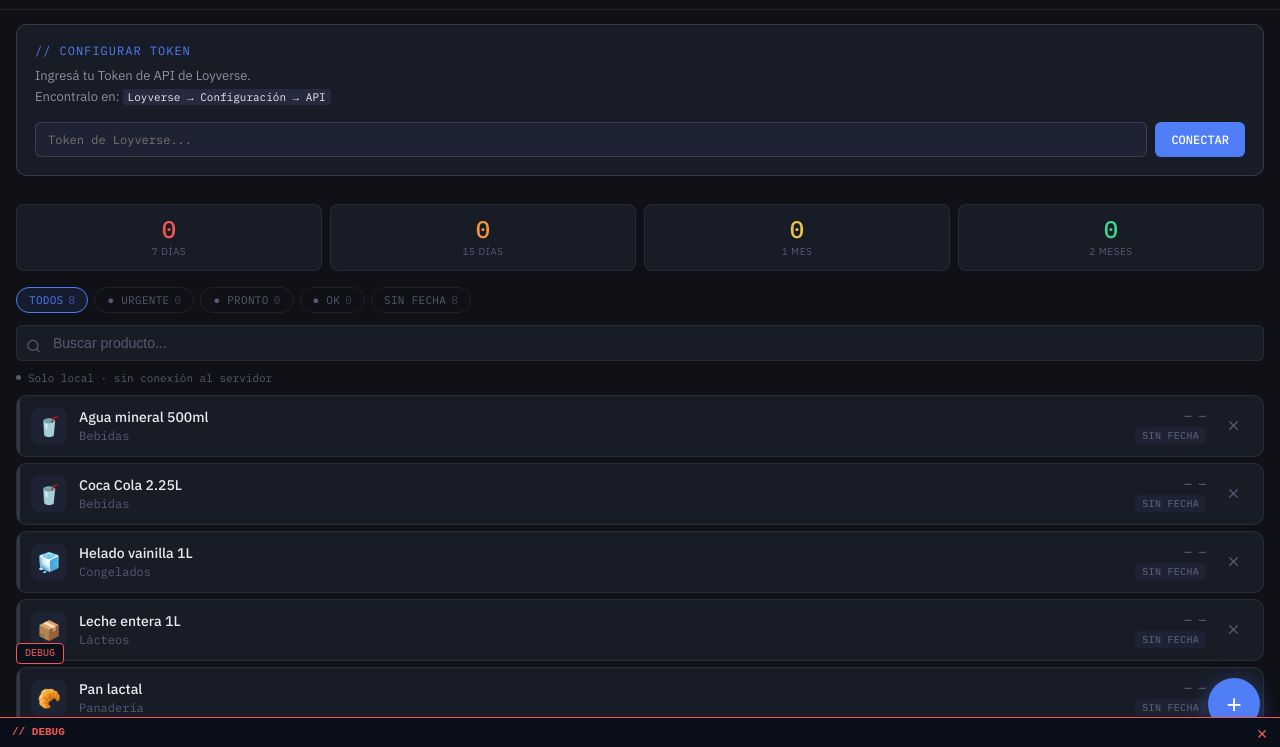
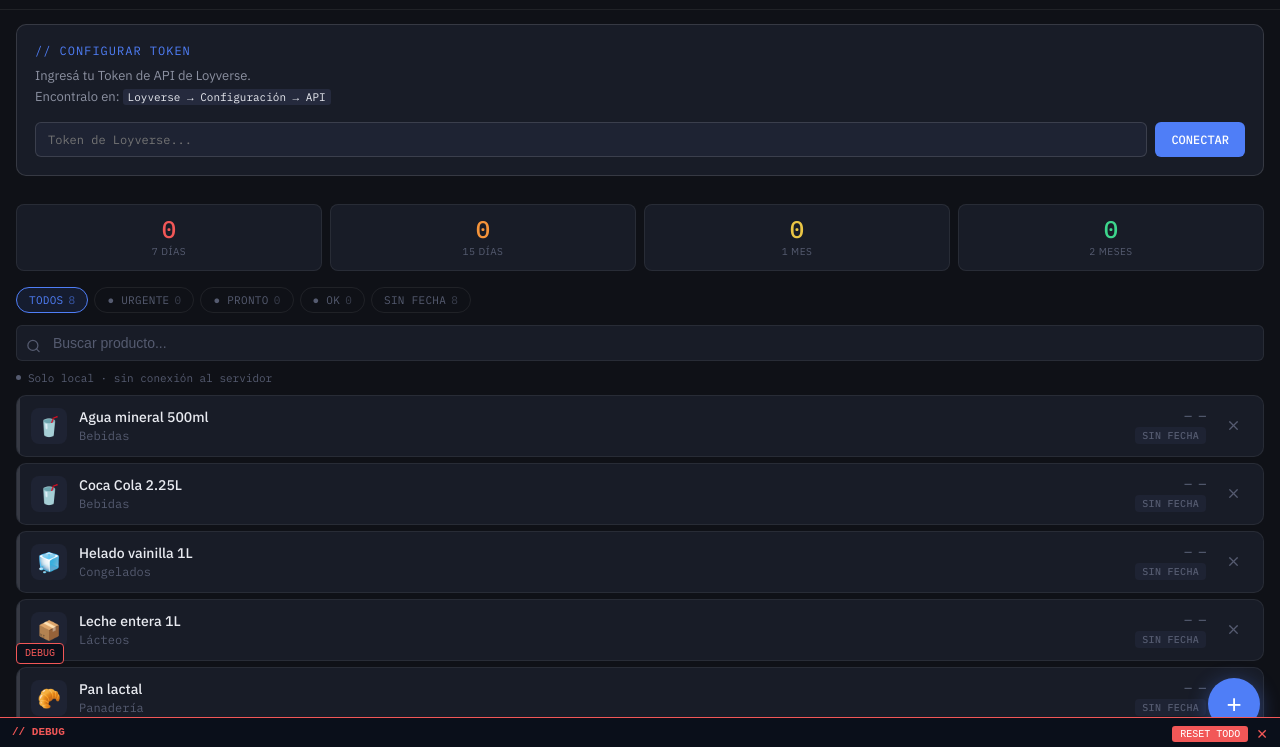
Before and after one commit to camarasdupen-beep/raiden, a website: page public/index.html in a window 1280 px wide. Both pictures are taken after a click on the button "DEBUG". Shown: the part 46-793 px from the top of the page. Drawn offline with Linux system fonts and the light colour scheme; no server answers.

Commit message:
Add files via upload

```diff
--- a/public/index.html
+++ b/public/index.html
@@ -180,7 +180,10 @@ body{font-family:var(--sans);background:var(--bg);color:var(--tx);min-height:100
 <div id="debugPanel" style="position:fixed;bottom:0;left:0;right:0;background:#0a0f1a;border-top:1px solid #f25757;padding:8px 12px;z-index:400;font-family:monospace;font-size:11px;color:#f25757;max-height:160px;overflow-y:auto;display:none">
   <div style="display:flex;justify-content:space-between;margin-bottom:4px">
     <span style="font-weight:bold">// DEBUG</span>
-    <button onclick="document.getElementById('debugPanel').style.display='none'" style="background:none;border:none;color:#f25757;cursor:pointer;font-size:14px">✕</button>
+    <div style="display:flex;gap:8px">
+      <button onclick="resetAll()" style="background:#f25757;border:none;color:#fff;cursor:pointer;font-size:10px;padding:2px 8px;border-radius:3px;font-family:monospace">RESET TODO</button>
+      <button onclick="document.getElementById('debugPanel').style.display='none'" style="background:none;border:none;color:#f25757;cursor:pointer;font-size:14px">✕</button>
+    </div>
   </div>
   <div id="debugLog"></div>
 </div>
@@ -193,6 +196,22 @@ var activeFilter = 'all';
 var currentId    = null;
 
 var TK_KEY = 'lv_token_v2';
+
+function resetAll() {
+  if (!confirm('Borrar TODOS los vencimientos guardados y empezar de cero?')) return;
+  expiries = {};
+  localStorage.removeItem(EX_KEY);
+  // Limpiar también en el servidor
+  fetch('/api/expiries', {
+    method: 'POST',
+    headers: { 'Content-Type': 'application/json' },
+    body: JSON.stringify({})
+  }).then(function(){
+    dbg('RESET OK - servidor limpiado');
+    renderList();
+    showToast('✓ Reset completo');
+  }).catch(function(e){ dbg('RESET ERR: ' + e); });
+}
 
 function dbg(msg) {
   var el = document.getElementById('debugLog');
```
